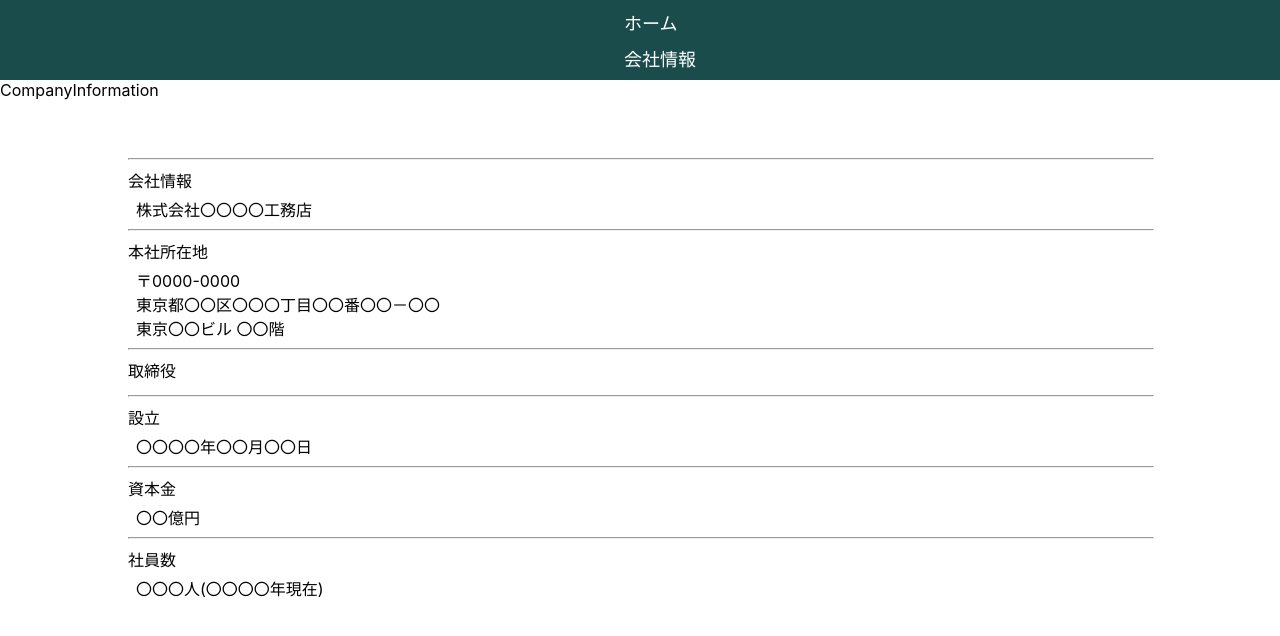
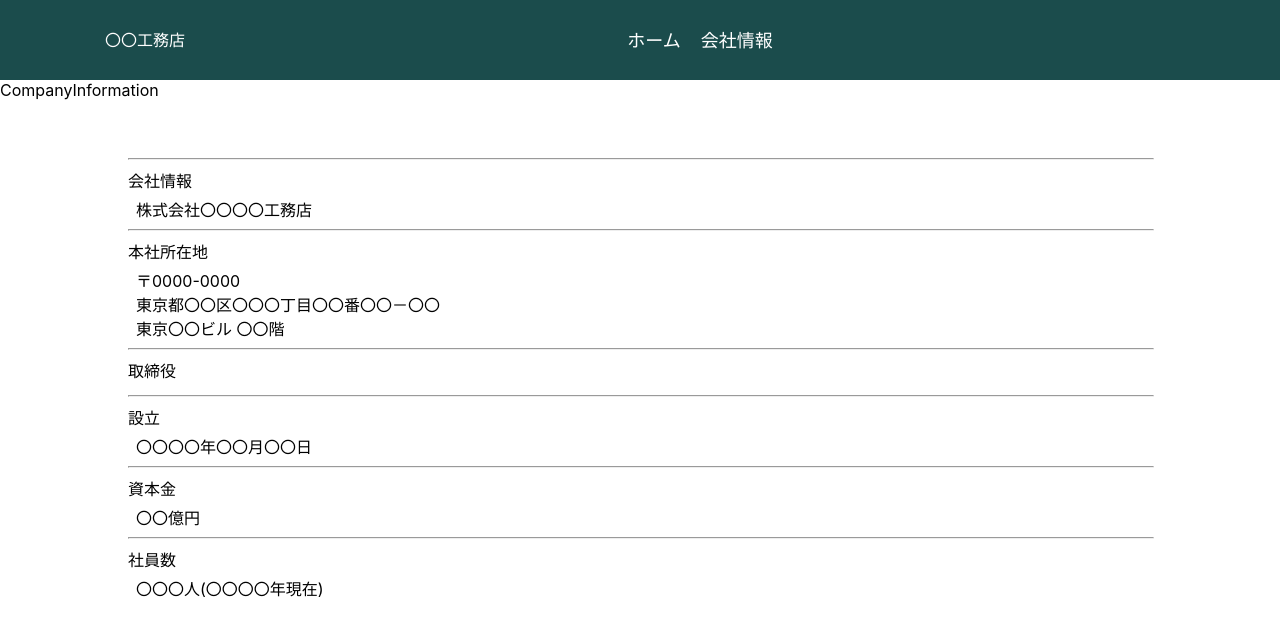
Before and after one commit to madanamaehanai/mysite, a React (Create React App) app: page /mysite/companyinformation in a window 1280 px wide. Shown: the top 636 px of the page. Built offline with nearby package versions, Linux system fonts and the light colour scheme.

Commit message:
style修正

```diff
--- a/src/components/Topbar/Topbar.jsx
+++ b/src/components/Topbar/Topbar.jsx
@@ -4,15 +4,38 @@ import { Link } from "react-router-dom";
 
 export default function Topbar() {
   return (
-    <nav className="topbar">
+    <div className="topbar">
+      <div className="topbarcomponent">
+        <div className="topbarlogo">
+          <p>〇〇工務店</p>
+        </div>
+        <div className="topbarcentercomponent">
+          <div className="topbarCenterComponent">
             <ul className="topbarlink">
-      <Link to="/mysite/" className="topbarLink" style={{textDecoration: 'none'}}>
+              <Link
+                to="/mysite/"
+                className="topbarLink"
+                style={{ textDecoration: "none" }}
+              >
                 <li className="home">ホーム</li>
               </Link>
-      <Link to="/mysite/companyinformation" style={{textDecoration: 'none'}}>
+              <Link
+                to="/mysite/companyinformation"
+                style={{ textDecoration: "none" }}
+              >
                 <li className="companyinformation">会社情報</li>
               </Link>
             </ul>
-    </nav>
+          </div>
+        </div>
+        <div className="topbarrightcomponent">
+          <div className="humburgermenu">
+            <div className="humburgerbar1"></div>
+            <div className="humburgerbar2"></div>
+            <div className="humburgerbar3"></div>
+          </div>
+        </div>
+      </div>
+    </div>
   );
 }
--- a/src/components/Topbar/_Topbar.scss
+++ b/src/components/Topbar/_Topbar.scss
@@ -5,16 +5,24 @@
   width: 100%;
   height: 80px;
   background-color: #1b4c4c;
+  .topbarcomponent {
     display: flex;
     align-items: center;
-  justify-content: center;
+    justify-content: space-between;
+    @extend .content-width;
 
+    .topbarlogo {
+      color: white;
+    }
+
+    .topbarCenterComponent {
       .topbarlink {
         display: none;
         @extend .flex;
 
         @include mq(lg) {
           display: block;
+          display: flex;
           .home,
           .companyinformation {
             list-style-type: none;
@@ -26,12 +34,29 @@
           }
         }
         .home {
-      text-decoration-color: red;
         }
         .companyinformation {
         }
-    // @include mq(lg) {
-    // display: none;
-    // }
       }
     }
+
+    .topbarrightcomponent {
+      .humburgermenu {
+        cursor: pointer;
+        @include mq(lg) {
+          display: none;
+        }
+        .humburgerbar1,
+        .humburgerbar2,
+        .humburgerbar3 {
+          width: 26px;
+          height: 2px;
+          background-color: red;
+        }
+        .humburgerbar2 {
+          margin: 5px 0;
+        }
+      }
+    }
+  }
+}
--- a/src/styles/style/style.css
+++ b/src/styles/style/style.css
@@ -1,15 +1,15 @@
-.content-width {
+.content-width, .topbar .topbarcomponent {
   width: 90%;
   margin: 0 auto;
   max-width: 1070px;
 }
 
-.flex, .topbar .topbarlink {
+.flex, .topbar .topbarcomponent .topbarCenterComponent .topbarlink {
   display: flex;
   flex-direction: column;
 }
 @media screen and (min-width: 768px) {
-  .flex, .topbar .topbarlink {
+  .flex, .topbar .topbarcomponent .topbarCenterComponent .topbarlink {
     flex-direction: row;
     flex-wrap: wrap;
   }
@@ -19,19 +19,25 @@
   width: 100%;
   height: 80px;
   background-color: #1b4c4c;
+}
+.topbar .topbarcomponent {
   display: flex;
   align-items: center;
-  justify-content: center;
+  justify-content: space-between;
 }
-.topbar .topbarlink {
+.topbar .topbarcomponent .topbarlogo {
+  color: white;
+}
+.topbar .topbarcomponent .topbarCenterComponent .topbarlink {
   display: none;
 }
 @media screen and (min-width: 1024px) {
-  .topbar .topbarlink {
+  .topbar .topbarcomponent .topbarCenterComponent .topbarlink {
     display: block;
+    display: flex;
   }
-  .topbar .topbarlink .home,
-  .topbar .topbarlink .companyinformation {
+  .topbar .topbarcomponent .topbarCenterComponent .topbarlink .home,
+  .topbar .topbarcomponent .topbarCenterComponent .topbarlink .companyinformation {
     list-style-type: none;
     text-decoration: none;
     font-size: 18px;
@@ -40,9 +46,25 @@
     font-weight: 550;
   }
 }
-.topbar .topbarlink .home {
-  text-decoration-color: red;
+.topbar .topbarcomponent .topbarrightcomponent .humburgermenu {
+  cursor: pointer;
 }
+@media screen and (min-width: 1024px) {
+  .topbar .topbarcomponent .topbarrightcomponent .humburgermenu {
+    display: none;
+  }
+}
+.topbar .topbarcomponent .topbarrightcomponent .humburgermenu .humburgerbar1,
+.topbar .topbarcomponent .topbarrightcomponent .humburgermenu .humburgerbar2,
+.topbar .topbarcomponent .topbarrightcomponent .humburgermenu .humburgerbar3 {
+  width: 26px;
+  height: 2px;
+  background-color: red;
+}
+.topbar .topbarcomponent .topbarrightcomponent .humburgermenu .humburgerbar2 {
+  margin: 5px 0;
+}
+
 .CompanyInfo {
   display: flex;
   margin-top: 50px;
```
Also changed, not shown: 1 other file (tests, documents, lock files or other folders). Lines whose indentation alone changed are shown as unchanged.
